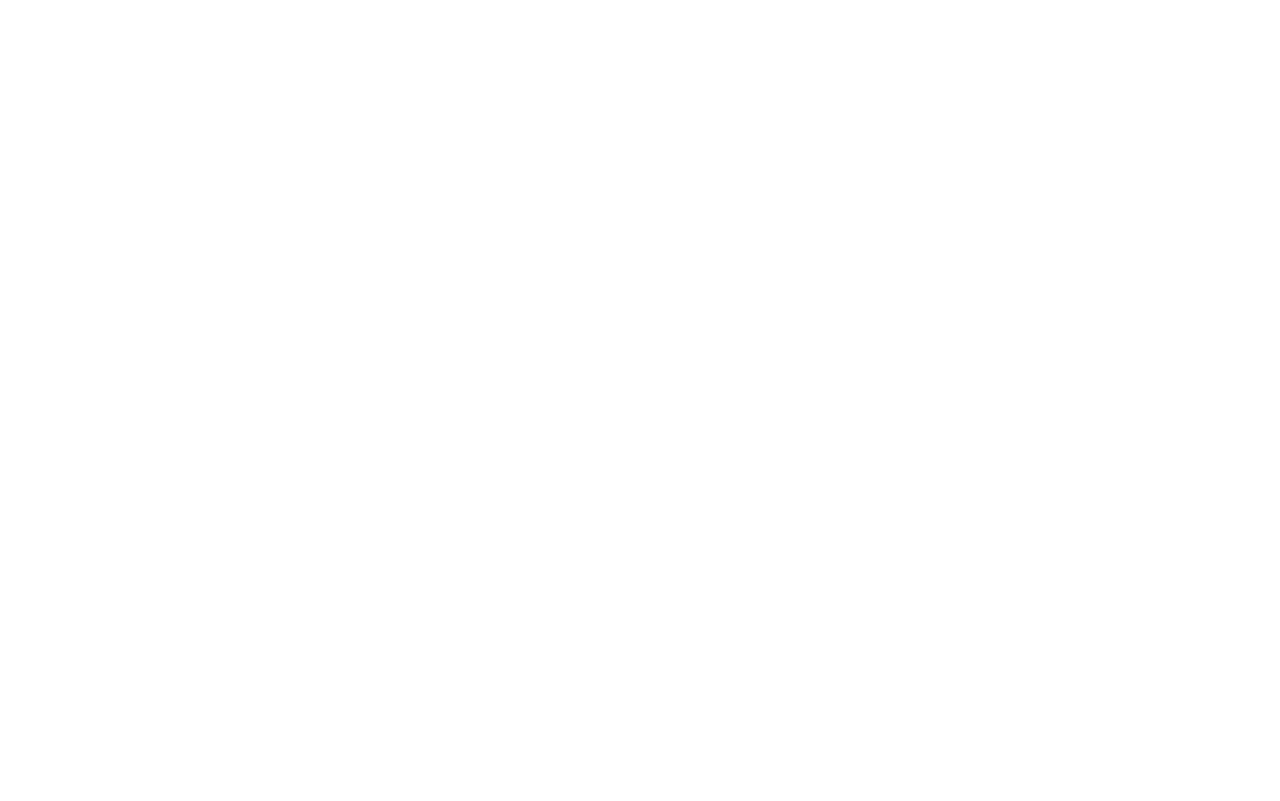
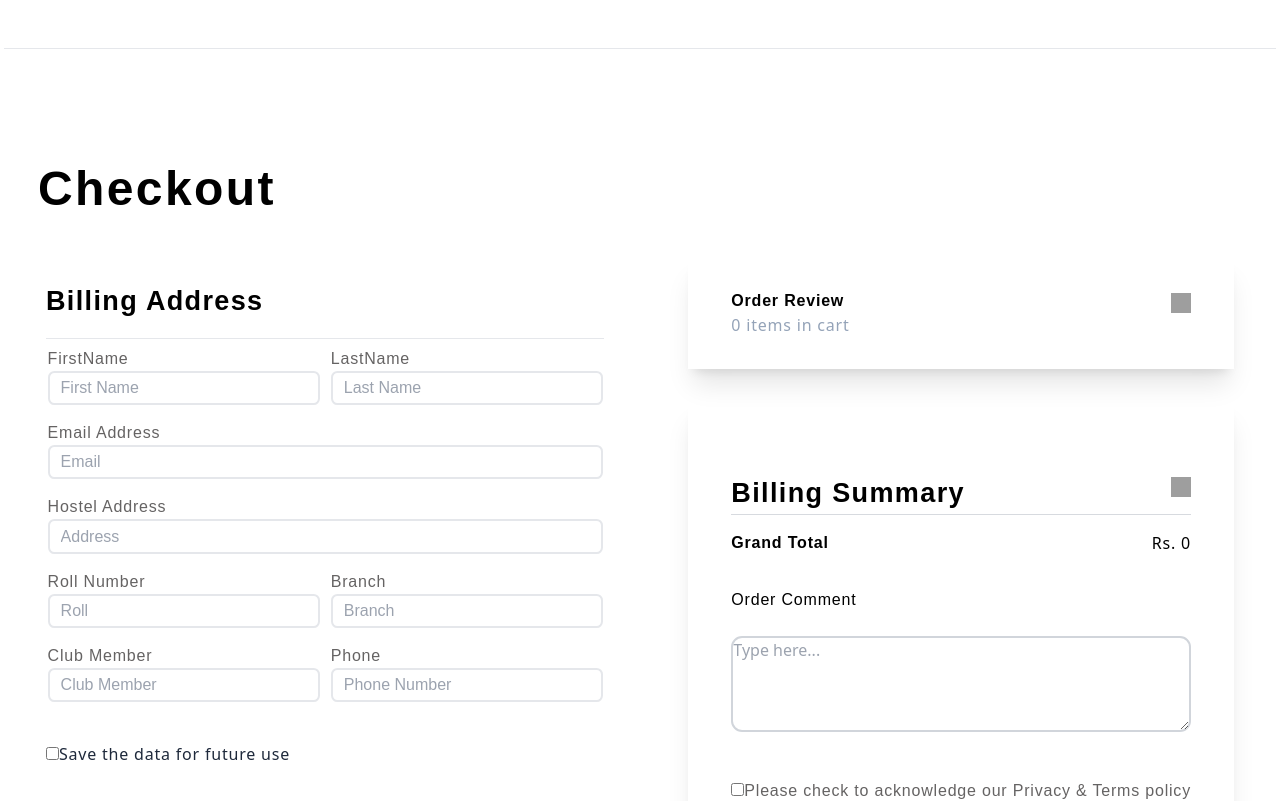
Before and after one commit to bsoc-bitbyte/GetIt, a Nuxt app: page /checkOut in a window 1280 px wide. Before the commit this address had no page. Shown: the top 801 px of the page. Built offline with nearby package versions, Linux system fonts and the light colour scheme; grey boxes are pictures that could not be loaded.

Commit message:
Added the checkout page

```diff
--- /dev/null
+++ b/pages/checkOut.vue
@@ -0,0 +1,176 @@
+<template>
+
+  <div class = "parent mx-[0.25rem]">
+    <form @submit = "submitForm" class = "py-[3rem]">
+      <hr>
+
+    <div class="flex-items max-[1029px]:flex-col max-[1019px]:items-center min-[1020px]:flex min-[1020px]:justify-around min-[1020px]:mt-[6rem]">
+      <div class="main1">
+        <div class="heading text-[3rem] font-extrabold cursor-crosshair py-[0.5rem] subpixel-antialiased tracking-wider">
+        <div class = "">Checkout</div>
+      </div>
+    <div class="billing-address pt-[2.0rem] pb-[5rem] min-[1020px]:pb-[16rem] bg-white  mx-[0.5rem]">
+      <div>
+        <h2 class = "TEXT2 text-[1.69rem] font-bold subpixel antialiased  divide-gray-400/[.6]] py-[1rem] tracking-wider">Billing Address</h2>
+        <hr>
+      </div>
+        <div class="form">
+       <div class="name min-[1020px]:flex">
+        <div class = "TEXT py-[0.5rem] px-[0.1rem]">
+          <label for="firstName" class = "min-[1020px]:block subpixel-antialiased tracking-wider">FirstName</label>
+          <input type="text" placeholder = "First Name" id="fn" v-model.trim.lazy="formValue.firstName" class="pl-[0.69rem] min-[1020px]:mr-[0.5rem] w-full min-[1020px]:w-[17rem] rounded-[0.4rem] py-[0.2rem] border-2 border-gray-200">
+        </div>
+        <div class = "TEXT py-[0.5rem] px-[0.1rem]">
+          <label for="lastName" class = "min-[1020px]:block subpixel-antialiased tracking-wider">LastName</label>
+          <input type="text" placeholder = "Last Name" id="ln" v-model.trim.lazy="formValue.lastName" class="pl-[0.69rem] w-full min-[1020px]:w-[17rem] rounded-[0.4rem] py-[0.2rem] border-2 border-gray-200">
+        </div>
+       </div>
+        <div class="remaining-credentials">
+          <div class = "TEXT py-[0.5rem] px-[0.1rem]">
+          <label for="email" class = "min-[1020px]:block subpixel-antialiased tracking-wider">Email Address</label>
+          <input type="email" placeholder = "Email" id="email" v-model.trim.lazy="formValue.email" class="pl-[0.69rem] w-full rounded-[0.4rem] py-[0.2rem] border-2 border-gray-200">
+        </div>
+        <div class = "TEXT py-[0.5rem] px-[0.1rem]">
+          <label for="hostel-address" class = "min-[1020px]:block subpixel-antialiased tracking-wider">Hostel Address</label>
+          <input type="text" placeholder = "Address" id="hostel" v-model.trim.lazy="formValue.hostel_address" class="pl-[0.69rem] w-full rounded-[0.4rem] py-[0.2rem] border-2 border-gray-200">
+        </div>
+        <div class="min-[1020px]:flex">
+          <div class = "TEXT py-[0.5rem] px-[0.1rem]">
+          <label for="roll" class = "min-[1020px]:block subpixel-antialiased tracking-wider">Roll Number</label>
+          <input type="text" placeholder = "Roll" id="roll" v-model.trim.lazy="formValue.roll" class="pl-[0.69rem]  min-[1020px]:mr-[0.5rem] w-full min-[1020px]:w-[17rem] rounded-[0.4rem] py-[0.2rem] border-2 border-gray-200">
+        </div>
+        <div class = "TEXT py-[0.5rem] px-[0.1rem]">
+          <label for="branch" class = "min-[1020px]:block subpixel-antialiased tracking-wider">Branch</label>
+          <input type="text" placeholder = "Branch" id="branch" v-model.trim.lazy="formValue.branch" class="pl-[0.69rem] w-full min-[1020px]:w-[17rem] rounded-[0.4rem] py-[0.2rem] border-2 border-gray-200">
+        </div>
+        </div>
+        <div class="w-full min-[1020px]:flex">
+          <div class = "TEXT py-[0.5rem] px-[0.1rem]">
+          <label for="checked" class = "min-[1020px]:block subpixel-antialiased tracking-wider">Club Member</label>
+          <input type="text" placeholder = "Club Member" id="branch" v-model.trim.lazy="formValue.club_member" class="pl-[0.69rem]  min-[1020px]:mr-[0.5rem] w-full min-[1020px]:w-[17rem] rounded-[0.4rem] py-[0.2rem] border-2 border-gray-200">
+        </div>
+        <div class = "TEXT py-[0.5rem] px-[0.1rem]">
+          <label for="phone" class = "min-[1020px]:block subpixel-antialiased tracking-wider">Phone</label>
+          <input type="tel" placeholder = "Phone Number" id="phone" v-model.trim.number.lazy="formValue.phone" class="pl-[0.69rem] w-full min-[1020px]:w-[17rem] rounded-[0.4rem] py-[0.2rem] border-2 border-gray-200">
+        </div>
+        </div>
+        <div class="check2 pt-[2rem]">
+          <input type="checkbox" v-model.trim.lazy="formValue.consent" true-value = "yes" false-value = "no">
+          <label for="check2" class = "text-s subpixel-antialiased tracking-wider text-slate-800">Save the data for future use</label>
+        </div>
+        </div>
+         </div>
+        </div>
+        </div>
+        <div class="right-panel mx-[0.5rem] pt-[2rem] min-[1020px]:mt-[5rem]">
+         <div class="review-panel flex justify-between shadow-xl min-[1020px]:px-[2.69rem] py-[2rem]">
+          <div class="flex-col">
+            <h3 class="TEXT2 tracking-wider font-bold">
+              Order Review
+            </h3>
+            <p class = "text-slate-400 subpixel-antialiased tracking-wider">
+              {{ count}} items in cart
+            </p>
+          </div>
+          <div class="dropdown-btn">
+            <button class="drop-btn">
+              <img src="https://img.icons8.com/ios-glyphs/30/000000/chevron-down.png"/>
+            </button>
+          </div>
+         </div>
+        <div class="main3 shadow-xl pt-[2rem] mt-[2rem] pb-[3rem] md:px-[2.69rem]">
+          <div class = "my-[2.5rem] divide-gray-400/[.4]">
+          <div class="billing-summary-dropdown flex justify-between">
+            <div>
+              <h3 class = "TEXT2 text-[1.69rem] font-bold subpixel antialiased tracking-wider">Billing Summary</h3>
+            </div>
+            <div class="dropdown-btn">
+            <button class="drop-btn">
+              <img src="https://img.icons8.com/ios-glyphs/30/000000/chevron-down.png"/>
+            </button>
+          </div>
+          </div>
+          <hr>
+          <div class="main1 flex justify-between">
+            <h3 class = "TEXT2 text-[1rem] font-bold subpixel antialiased py-[1rem] tracking-wider">Grand Total</h3>
+            <h3 class="py-[1rem] tracking-wider">Rs. {{ price }}</h3>
+          </div>
+          <div class = "py-[1rem]">
+            <div>
+              <label for="comment" class = "tracking-wider heading">Order Comment
+            </label>
+            </div>
+            <div class = "py-[1.5rem]">
+            <textarea id="order-comment" placeholder="Type here..." v-model.trim.lazy = "formValue.comment" class = "border-2 border-gray-300 rounded-[0.69rem] w-full h-[6rem]" />
+            </div>
+         </div>
+         <div>
+          <input type="checkbox" id = "checked" v-model.trim.lazy="formValue.checked" true-value = "yes" false-value = "no">
+          <label for="checked" class = "TEXT text-s text-gray-400 tracking-wider">Please check to acknowledge our Privacy & Terms policy</label>
+         </div>
+         <div class="submit-button py-[1rem] flex  justify-center ">
+          <button type = "submit" class = "btn py-[1rem] px-[6.69rem] bg-orange-600 rounded-3xl text-white font-bold tracking-wider" @click="submitForm" >Checkout
+          </button>
+         </div>
+        </div>
+        </div>
+        </div>
+    </div>
+      </form>
+    </div>
+</template>
+<script>
+  export default {
+    name: 'checkOut',
+    data() {
+      return {
+      formValue: {
+        firstName: '',
+        lastName: '',
+        email: '',
+        hostel_address: '',
+        roll: '',
+        branch: '',
+        club_member: '',
+        phone: null,
+        checked:'',
+        comment:"",
+        consent:'no'
+      },
+      count:0,
+      price:0
+    }
+    },
+    methods: {
+      submitForm(e) {
+        e.preventDefault();
+      console.log(this.formValue);
+    },
+       increase(){
+          this.count++
+       }
+    },
+
+  }
+</script>
+<style scoped>
+.TEXT1{
+  font-family: poppins, sans-serif;
+  font-weight: 700;
+  font-smooth: always;
+}
+.TEXT{
+  font-family: Open-Sans, sans-serif;
+  color:rgb(101, 99, 99);
+  font-smooth: always;
+}
+.TEXT2{
+  font-family: Open-Sans, sans-serif;
+  color:black;
+  font-smooth: always;
+
+}
+.heading{
+  font-family: poppins, sans-serif;
+}
+</style>
```
